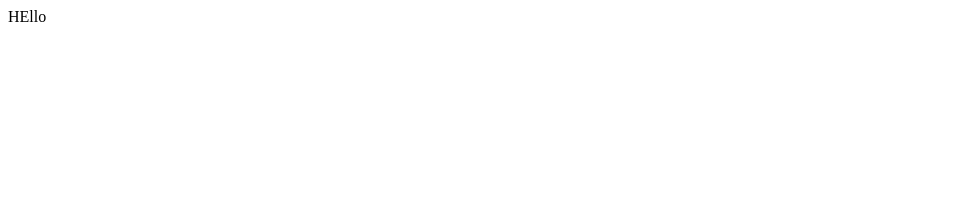
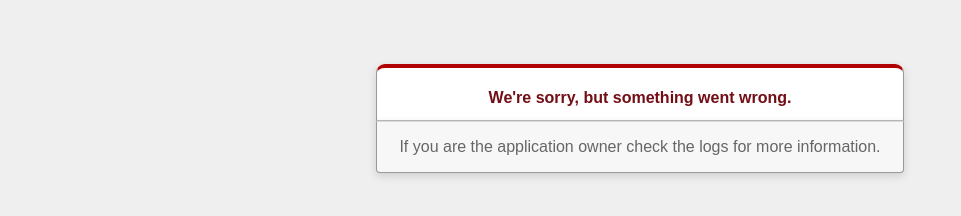
Before and after one commit to fariahafsa/mle.github.io, a plain HTML site: page index.html in a window 1280 px wide. Shown: the whole page, without its empty margins (0-961 px from the left). Drawn offline with Linux system fonts and the light colour scheme.

Commit message:
Update index.html

```diff
--- a/index.html
+++ b/index.html
@@ -1 +1,66 @@
-HEllo
+<!DOCTYPE html>
+<html>
+<head>
+  <title>We're sorry, but something went wrong (500)</title>
+  <meta name="viewport" content="width=device-width,initial-scale=1">
+  <style>
+  .rails-default-error-page {
+    background-color: #EFEFEF;
+    color: #2E2F30;
+    text-align: center;
+    font-family: arial, sans-serif;
+    margin: 0;
+  }
+
+  .rails-default-error-page div.dialog {
+    width: 95%;
+    max-width: 33em;
+    margin: 4em auto 0;
+  }
+
+  .rails-default-error-page div.dialog > div {
+    border: 1px solid #CCC;
+    border-right-color: #999;
+    border-left-color: #999;
+    border-bottom-color: #BBB;
+    border-top: #B00100 solid 4px;
+    border-top-left-radius: 9px;
+    border-top-right-radius: 9px;
+    background-color: white;
+    padding: 7px 12% 0;
+    box-shadow: 0 3px 8px rgba(50, 50, 50, 0.17);
+  }
+
+  .rails-default-error-page h1 {
+    font-size: 100%;
+    color: #730E15;
+    line-height: 1.5em;
+  }
+
+  .rails-default-error-page div.dialog > p {
+    margin: 0 0 1em;
+    padding: 1em;
+    background-color: #F7F7F7;
+    border: 1px solid #CCC;
+    border-right-color: #999;
+    border-left-color: #999;
+    border-bottom-color: #999;
+    border-bottom-left-radius: 4px;
+    border-bottom-right-radius: 4px;
+    border-top-color: #DADADA;
+    color: #666;
+    box-shadow: 0 3px 8px rgba(50, 50, 50, 0.17);
+  }
+  </style>
+</head>
+
+<body class="rails-default-error-page">
+  <!-- This file lives in public/500.html -->
+  <div class="dialog">
+    <div>
+      <h1>We're sorry, but something went wrong.</h1>
+    </div>
+    <p>If you are the application owner check the logs for more information.</p>
+  </div>
+</body>
+</html>
```
